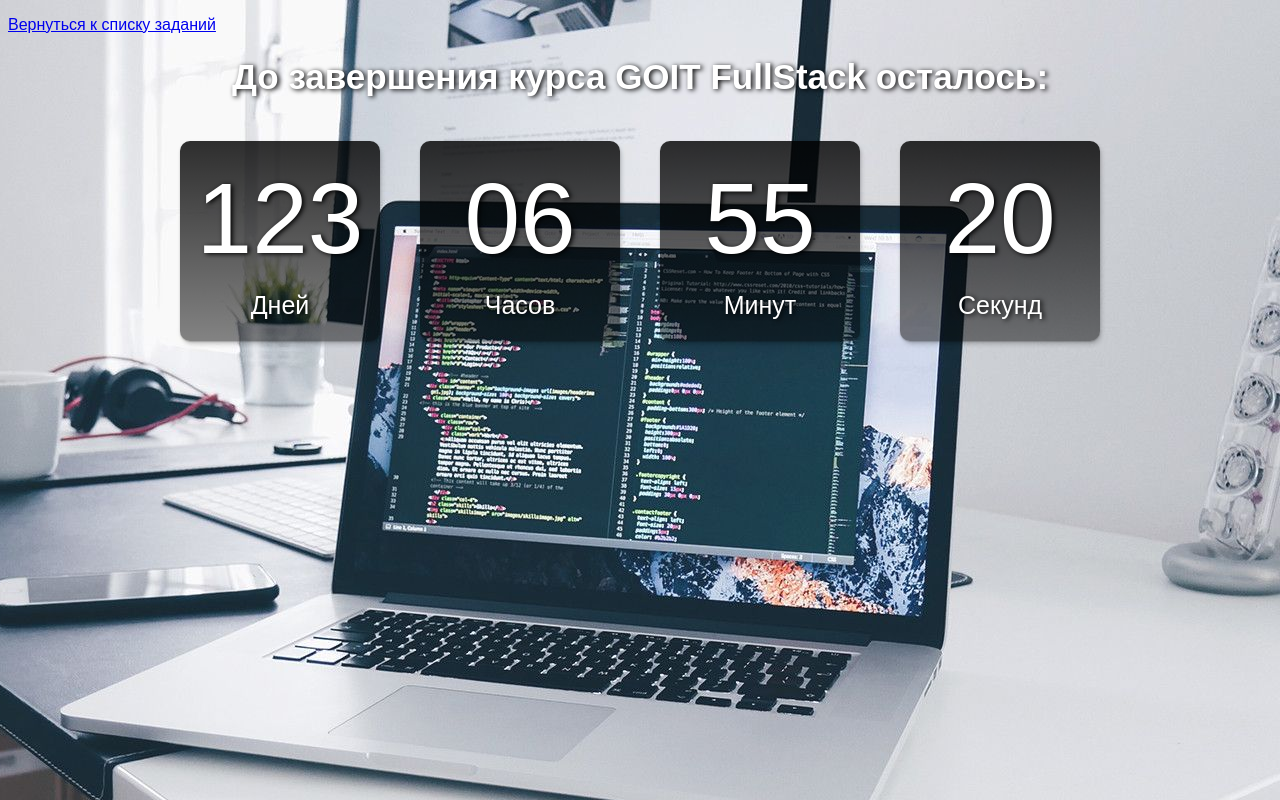
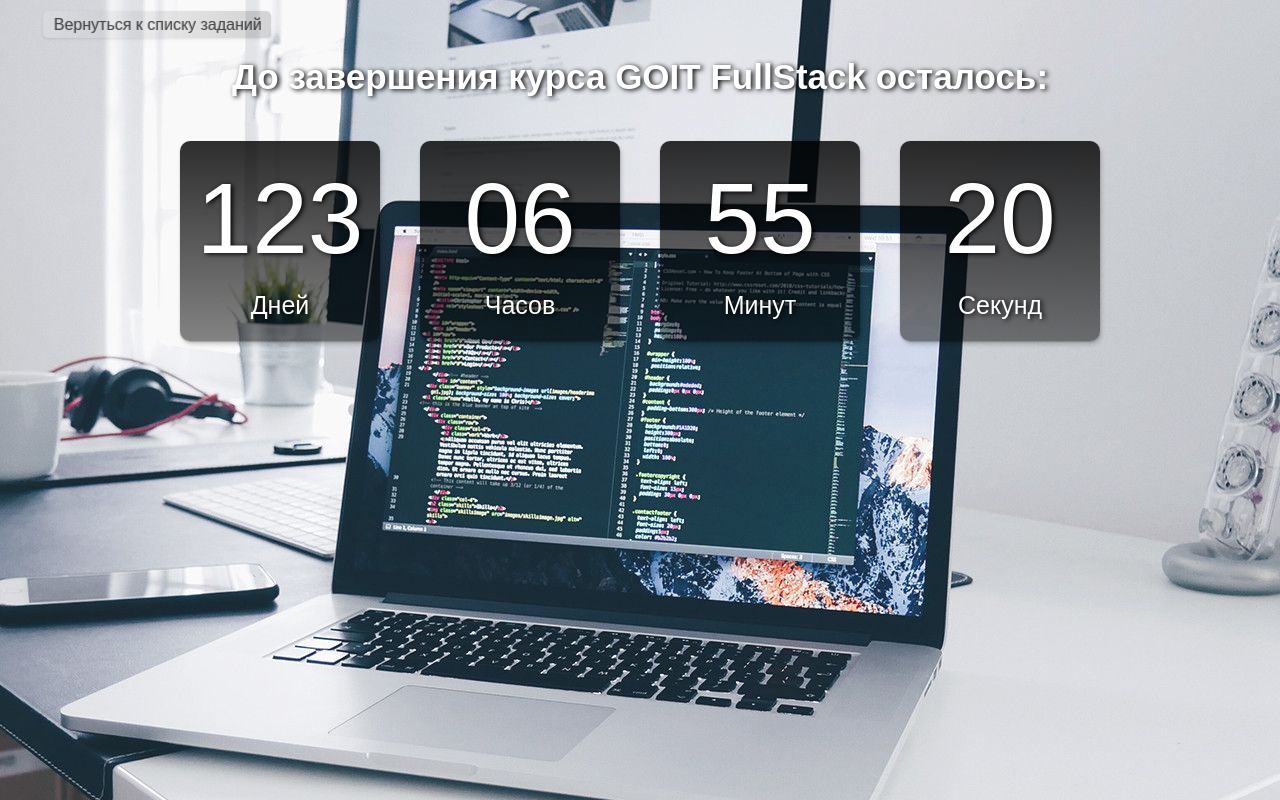
Before and after one commit to heorhii-aksiuk/goit-js-hw-11-all, a plain HTML site: page src/partials/task-3.html in a window 1280 px wide. Drawn offline with Linux system fonts and the light colour scheme.

Commit message:
Стили для кнопки возврата на таймере

```diff
--- a/src/css/styles.css
+++ b/src/css/styles.css
@@ -11,6 +11,22 @@
 
 button {
   cursor: pointer;
+}
+
+.timer-home-btn {
+  text-decoration: none;
+  color: #00000038;
+  padding-top: 5px;
+  padding-bottom: 5px;
+  padding-left: 10px;
+  padding-right: 10px;
+  margin: 5px;
+  margin-left: 35px;
+  background-image: linear-gradient(to right, #ffffff25, #00000027);
+  text-shadow: 1px 0px 0px #00000094;
+  border-radius: 5px;
+    box-shadow:
+     0px 1px 3px 0px rgba(0, 0, 0, 0.1);
 }
 
 .timer-heading {
--- a/src/partials/task-3.html
+++ b/src/partials/task-3.html
@@ -10,7 +10,7 @@
 </head>
 
 <body class="timer-body">
-  <p><a href="../../index.html">Вернуться к списку заданий</a></p>
+  <p><a class="timer-home-btn" href="../../index.html">Вернуться к списку заданий</a></p>
   <h1 class="timer-heading">До завершения курса GOIT FullStack осталось:</h1>
   <div class="timer" id="timer-1">
     <div class="field">
```
